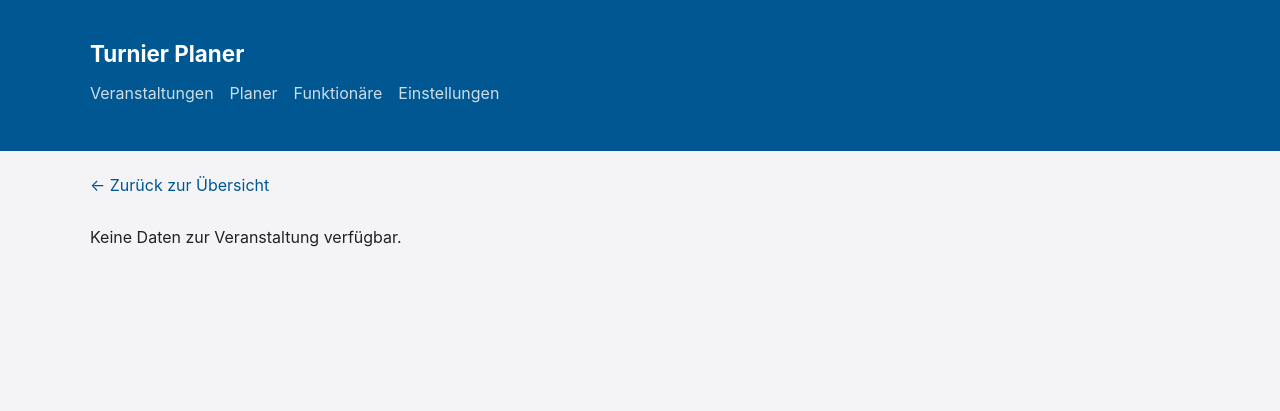
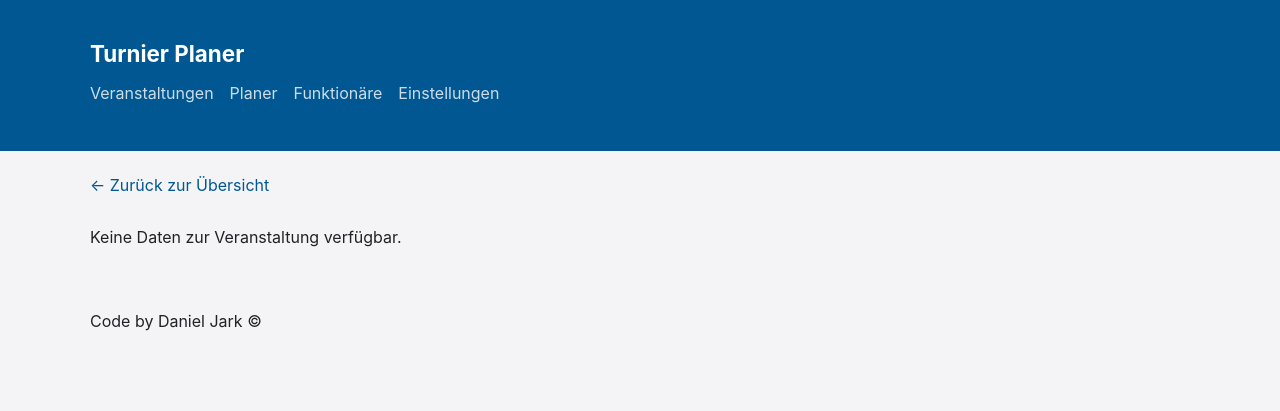
Before and after one commit to danieljark/tanz-turnierplaner, a Flask app: template templates/event.html in a window 1280 px wide. Shown: the top 411 px of the page. Run offline with Flask 3, Linux system fonts and the light colour scheme; the template is opened without the code that fills it, so the values that code supplies are empty.

Commit message:
add footer

```diff
--- a/templates/base.html
+++ b/templates/base.html
@@ -21,5 +21,11 @@
     <main class="container">
       {% block content %}{% endblock %}
     </main>
+    <footer class="app-footer">
+      <div class="container">
+        <span>Code by Daniel Jark</span>
+        <span>© {{ now().year }}</span>
+      </div>
+    </footer>
   </body>
 </html>
```
